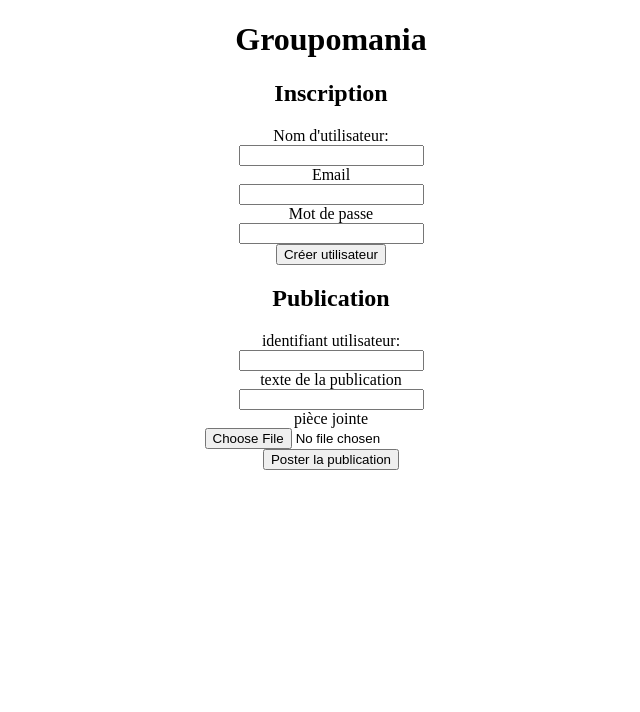
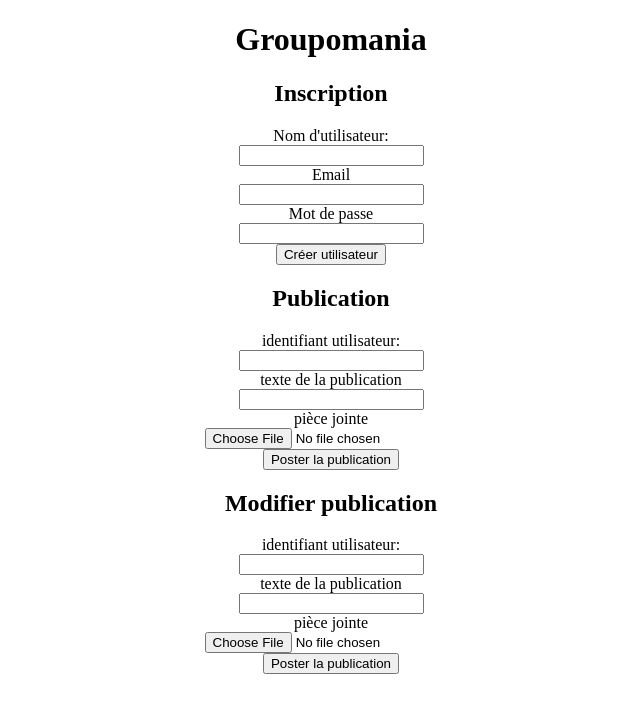
Before and after one commit to augt/P7_Tacquet_Augustin, a React (Create React App) app in the folder client/: page / in a window 1280 px wide. Shown: the top 712 px of the page, without its empty margins (309-949 px from the left). Built offline with nearby package versions, Linux system fonts and the light colour scheme.

Commit message:
modify publication works without old file deletion

```diff
--- a/client/src/App.css
+++ b/client/src/App.css
@@ -1,7 +1,7 @@
 .App {
   text-align: center;
 }
-.register_form, .publication_form{
+.register_form, .publication_form, .modify_publication_form{
   display: flex;
   flex-direction: column;
   align-items: center;
--- a/client/src/App.js
+++ b/client/src/App.js
@@ -3,6 +3,7 @@ import { useState } from "react";
 import Axios from "axios";
 
 function App() {
+  //create user profile
   const [username, setUserName] = useState("");
   const [email, setEmail] = useState("");
   const [password, setPassword] = useState("");
@@ -21,6 +22,7 @@ function App() {
   const [text, setText] = useState("");
   const [image, setImage] = useState("");
 
+    //create publication
   const addPublication = () => {
 
     const fd = new FormData();
@@ -40,7 +42,32 @@ function App() {
       .catch(function (response) {
         console.log(response);
       });
-  }
+  };
+
+  //modify publication
+  const [newAuthorId, setNewAuthorId] = useState();
+  const [newText, setNewText] = useState("");
+  const [newImage, setNewImage] = useState("");
+
+  const modifyPublication = () => {
+    const fd = new FormData();
+    fd.append("image", newImage, newImage.name);
+    fd.append("authorId", newAuthorId);
+    fd.append("text", newText);
+
+    Axios({
+      method: "put",
+      url: "http://localhost:3001/api/publications/1",
+      data: fd,
+      headers: { "Content-Type": "multipart/form-data" },
+    })
+      .then(function (response) {
+        console.log(response);
+      })
+      .catch(function (response) {
+        console.log(response);
+      });
+  };
 
   return (
     <div className="App">
@@ -95,6 +122,31 @@ function App() {
         />
         <button onClick={addPublication}>Poster la publication</button>
       </div>
+      <h2> Modifier publication</h2>
+      <div className="modify_publication_form">
+        <label>identifiant utilisateur:</label>
+        <input
+          type="number"
+          onChange={(event) => {
+            setNewAuthorId(event.target.value);
+          }}
+        />
+        <label>texte de la publication</label>
+        <input
+          type="text"
+          onChange={(event) => {
+            setNewText(event.target.value);
+          }}
+        />
+        <label>pièce jointe</label>
+        <input
+          type="file"
+          onChange={(event) => {
+            setNewImage(event.target.files[0]);
+          }}
+        />
+        <button onClick={modifyPublication}>Poster la publication</button>
+      </div>
     </div>
   );
 }
```
Also changed, not shown: 2 other files (tests, documents, lock files or other folders).
